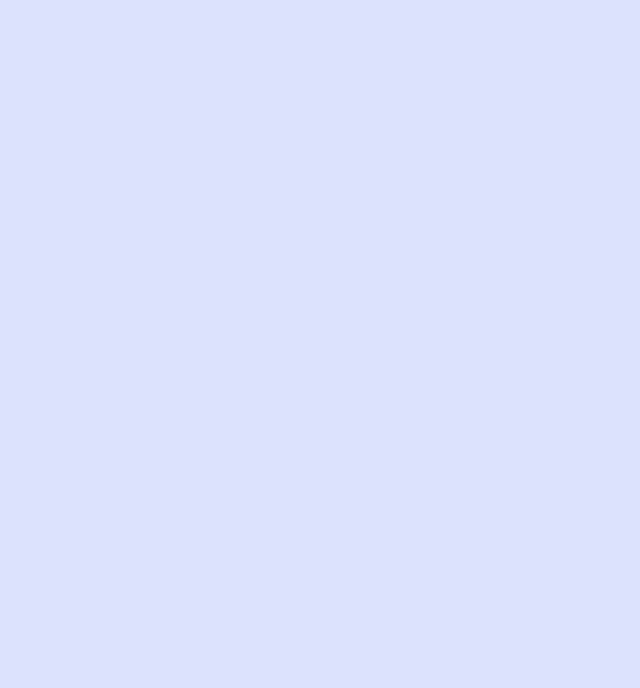
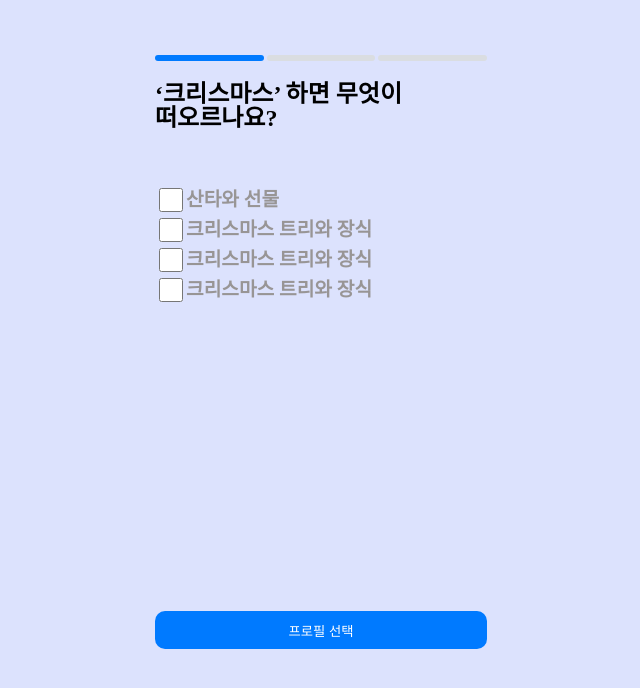
Before and after one commit to SonMinSeock/christmas, a React (Create React App) app: page /createProfile in a window 1280 px wide. Before the commit this address had no page. Shown: the top 688 px of the page, without its empty margins (319-959 px from the left). Built offline with nearby package versions, Linux system fonts and the light colour scheme; a web font is replaced by a local one.

Commit message:
질문 컴포넌트 제작

```diff
--- /dev/null
+++ b/src/components/atoms/stepbar/StepBar.js
@@ -0,0 +1,42 @@
+import React from "react";
+import styled from "styled-components";
+
+const Container = styled.div`
+  display: flex;
+  justify-content: center;
+  align-items: center;
+  margin-bottom: 1.3rem;
+`;
+
+const Step = styled.div`
+  width: 50%;
+  margin-right: 0.2rem;
+  height: 6px;
+  background-color: #dadde1;
+  border-radius: 10px;
+  &:last-child {
+    margin-right: 0;
+  }
+  &.current-step {
+    background-color: #007aff;
+  }
+`;
+
+function StepBar({ step, currentStep }) {
+  const displayStepBar = (step) => {
+    const steps = [];
+
+    for (let i = 0; i < step; i++) {
+      let setClassName = "";
+      if (i <= currentStep) {
+        setClassName = "current-step";
+      }
+      steps.push(<Step key={i} className={setClassName} />);
+    }
+
+    return steps;
+  };
+  return <Container>{displayStepBar(step)}</Container>;
+}
+
+export default StepBar;
--- a/src/components/moecules/Form/Form.js
+++ b/src/components/moecules/Form/AccountForm/Form.js
@@ -1,7 +1,7 @@
 import React, { useState } from "react";
 import { useForm } from "react-hook-form";
 import * as FormS from "./Form.style";
-import * as FormButtonS from "../../atoms/buttons/FormBtn.style";
+import * as FormButtonS from "../../../atoms/buttons/FormBtn.style";
 
 function Form() {
   const {
--- /dev/null
+++ b/src/components/moecules/Form/QuestionForm/QuestionForm.js
@@ -0,0 +1,117 @@
+import React, { useState } from "react";
+import { useForm } from "react-hook-form";
+import * as FormS from "../AccountForm/Form.style";
+import * as FormButtonS from "../../../atoms/buttons/FormBtn.style";
+import * as QuestionFormS from "./QuestionForm.style";
+
+function QuestionForm({ onClickHandler }) {
+  const {
+    register,
+    handleSubmit,
+    setValue,
+    getValues,
+    formState: { errors },
+  } = useForm();
+
+  const [createdUserInfo, setCreatedUserInfo] = useState();
+
+  const onValid = (data) => {
+    const { contactDetails, allTerms, termsAge, termsInformation } = data;
+    const userInfo = {
+      contact: contactDetails, // 전화번호 혹은 SNS 계정
+      isAllTerms: allTerms, // 전체동의
+      isTermsAge: termsAge, // 14세 이상 나이 동의,
+      isTermsInformation: termsInformation, // 개인정보 동의
+    };
+
+    setCreatedUserInfo(userInfo);
+    console.log(userInfo);
+  };
+
+  const onCheckBox = (type = "all", checked) => {
+    const { termsAge, termsInformation } = getValues();
+    if (type === "all") {
+      setValue("allTerms", checked);
+      setValue("termsAge", checked);
+      setValue("termsInformation", checked);
+    } else if (type === "age") {
+      setValue("termsAge", checked);
+      if (termsInformation) {
+        setValue("allTerms", checked);
+      } else if (termsAge === false) {
+        setValue("allTerms", false);
+      }
+    } else if (type === "information") {
+      setValue("termsInformation", checked);
+      if (termsAge) {
+        setValue("allTerms", checked);
+      } else if (termsInformation === false) {
+        setValue("allTerms", false);
+      }
+    }
+  };
+
+  return (
+    <FormS.Form onSubmit={handleSubmit(onValid)}>
+      <FormS.FormMain>
+        <FormS.Section>
+          <FormS.FormCheckboxContainer>
+            <QuestionFormS.QuestionCheckbox
+              {...register("first-question", { required: true })}
+              type="checkbox"
+              id="first-question"
+              name="first-question"
+              onChange={(event) => onCheckBox("firstQuestion", event.target.checked)}
+            />
+            <QuestionFormS.QuestionCheckboxLabel htmlFor="first-question">
+              산타와 선물
+            </QuestionFormS.QuestionCheckboxLabel>
+          </FormS.FormCheckboxContainer>
+          <FormS.FormCheckboxContainer>
+            <QuestionFormS.QuestionCheckbox
+              {...register("second-question", { required: true })}
+              type="checkbox"
+              id="second-question"
+              name="second-question"
+              onChange={(event) => onCheckBox("secondQuestion", event.target.checked)}
+            />
+            <QuestionFormS.QuestionCheckboxLabel htmlFor="second-question">
+              크리스마스 트리와 장식
+            </QuestionFormS.QuestionCheckboxLabel>
+          </FormS.FormCheckboxContainer>
+          <FormS.FormCheckboxContainer>
+            <QuestionFormS.QuestionCheckbox
+              {...register("third-question", { required: true })}
+              type="checkbox"
+              id="third-question"
+              name="third-question"
+              onChange={(event) => onCheckBox("thirdQuestion", event.target.checked)}
+            />
+            <QuestionFormS.QuestionCheckboxLabel htmlFor="third-question">
+              크리스마스 트리와 장식
+            </QuestionFormS.QuestionCheckboxLabel>
+          </FormS.FormCheckboxContainer>
+          <FormS.FormCheckboxContainer>
+            <QuestionFormS.QuestionCheckbox
+              {...register("four-question", { required: true })}
+              type="checkbox"
+              id="four-question"
+              name="four-question"
+              onChange={(event) => onCheckBox("fourQuestion", event.target.checked)}
+            />
+            <QuestionFormS.QuestionCheckboxLabel htmlFor="four-question">
+              크리스마스 트리와 장식
+            </QuestionFormS.QuestionCheckboxLabel>
+          </FormS.FormCheckboxContainer>
+        </FormS.Section>
+      </FormS.FormMain>
+      <FormS.FormFooter>
+        <FormButtonS.FormButton type="button" onClick={onClickHandler}>
+          프로필 선택
+        </FormButtonS.FormButton>
+      </FormS.FormFooter>
+    </FormS.Form>
+  );
+}
+
+export default QuestionForm;
--- /dev/null
+++ b/src/components/moecules/Form/QuestionForm/QuestionForm.style.js
@@ -0,0 +1,12 @@
+import styled from "styled-components";
+
+export const QuestionCheckbox = styled.input`
+  width: 1.5rem;
+  height: 1.5rem;
+`;
+
+export const QuestionCheckboxLabel = styled.label`
+  display: flex;
+  align-items: center;
+  font-size: 1.2rem;
+`;
--- /dev/null
+++ b/src/components/moecules/Question/Question.js
@@ -0,0 +1,46 @@
+import React, { useState } from "react";
+import * as QuestionS from "./Question.style";
+import QuestionForm from "../Form/QuestionForm/QuestionForm";
+import StepBar from "../../atoms/stepbar/StepBar";
+
+function Question() {
+  const [currentQuestinStep, setCurrentQuestionStep] = useState(0);
+
+  const questionTitleList = [
+    <h1>
+      ‘크리스마스’ 하면 무엇이
+      <br />
+      떠오르나요?
+    </h1>,
+    <h1>
+      ‘크리스마스’ 하면 어떤
+      <br />
+      분위기가 떠오르나요?
+    </h1>,
+    <h1>
+      ‘크리스마스’에 가장 기대되는
+      <br /> 활동은 무엇인가요?
+    </h1>,
+  ];
+
+  const onClickHandler = () => {
+    if (currentQuestinStep < questionTitleList.length - 1) {
+      setCurrentQuestionStep((prev) => prev + 1);
+      console.log("!!");
+    }
+  };
+
+  return (
+    <>
+      <QuestionS.Header>
+        <StepBar step={questionTitleList.length} currentStep={currentQuestinStep} />
+        {questionTitleList[currentQuestinStep]}
+      </QuestionS.Header>
+      <main>
+        <QuestionForm onClickHandler={onClickHandler} />
+      </main>
+    </>
+  );
+}
+
+export default Question;
--- /dev/null
+++ b/src/components/moecules/Question/Question.style.js
@@ -0,0 +1,10 @@
+import styled from "styled-components";
+
+export const Header = styled.header`
+  display: flex;
+  flex-direction: column;
+  justify-content: center;
+  & h1 {
+    font-size: 1.5rem;
+  }
+`;
--- a/src/pages/Account/Account.js
+++ b/src/pages/Account/Account.js
@@ -1,7 +1,7 @@
 import React from "react";
 import * as AccountS from "./Account.style";
 import * as TemplateS from "../../components/templates/template.style";
-import Form from "../../components/moecules/Form/Form";
+import Form from "../../components/moecules/Form/AccountForm/Form";
 
 function Account() {
   return (
--- /dev/null
+++ b/src/pages/CreateProfile/CreateProfile.js
@@ -0,0 +1,13 @@
+import React from "react";
+import Question from "../../components/moecules/Question/Question";
+import * as TemplateS from "../../components/templates/template.style";
+
+function CreateProfile() {
+  return (
+    <TemplateS.FormLayout>
+      <Question />
+    </TemplateS.FormLayout>
+  );
+}
+
+export default CreateProfile;
--- a/src/routes/Routing.js
+++ b/src/routes/Routing.js
@@ -3,6 +3,7 @@ import Intro from "../pages/Intro/Intro";
 import React from "react";
 import Login from "../pages/Login/Login";
 import Account from "../pages/Account/Account";
+import CreateProfile from "../pages/CreateProfile/CreateProfile";
 
 function Routing() {
   return (
@@ -11,6 +12,7 @@ function Routing() {
         <Route path="/intro" element={<Intro />} />
         <Route path="/login" element={<Login />} />
         <Route path="/account" element={<Account />} />
+        <Route path="/createProfile" element={<CreateProfile />} />
       </Routes>
     </BrowserRouter>
   );
```
Also changed, not shown: src/pages/CreateProfile/CreateProfile.style.js (added, +10 -0 lines), src/components/moecules/Form/AccountForm/Form.style.js (renamed from src/components/moecules/Form/Form.style.js).
